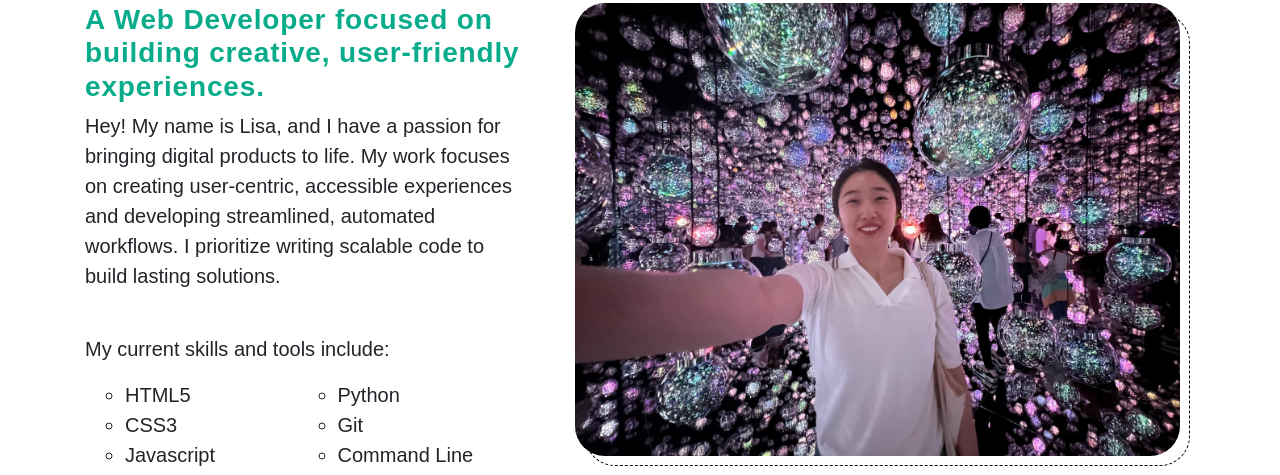
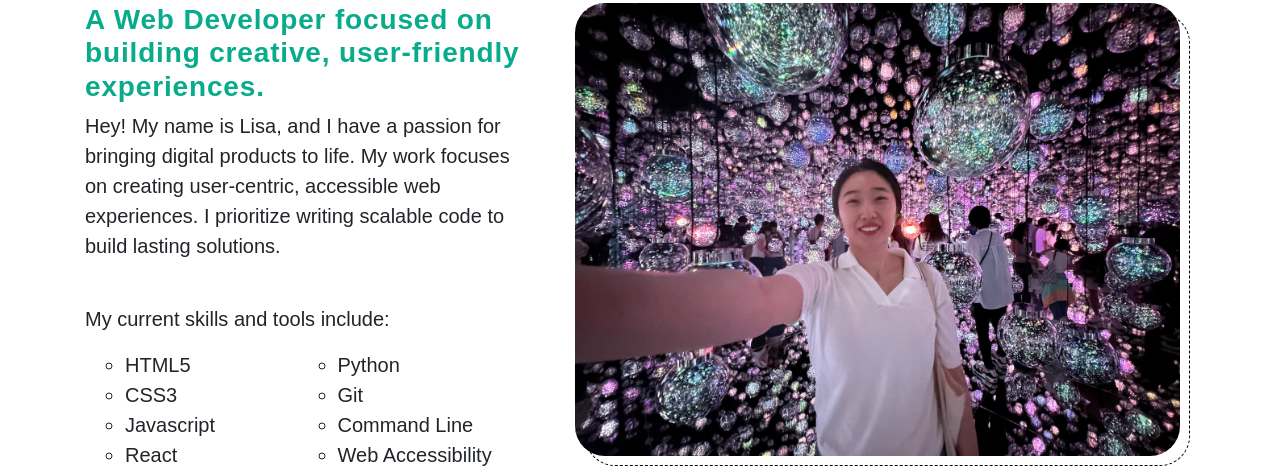
Before and after one commit to lisalbi/portfolio, a website: page index.html in a window 1280 px wide. Shown: the part 728-1203 px from the top of the page. Drawn offline with nearby package versions, Linux system fonts and the light colour scheme; a web font is replaced by a local one.

Commit message:
Update index.html

```diff
--- a/index.html
+++ b/index.html
@@ -118,8 +118,7 @@
                 <p>
                   Hey! My name is Lisa, and I have a passion for bringing
                   digital products to life. My work focuses on creating
-                  user-centric, accessible experiences and developing
-                  streamlined, automated workflows. I prioritize writing
+                  user-centric, accessible web experiences. I prioritize writing
                   scalable code to build lasting solutions.
                 </p>
                 <br />
```
